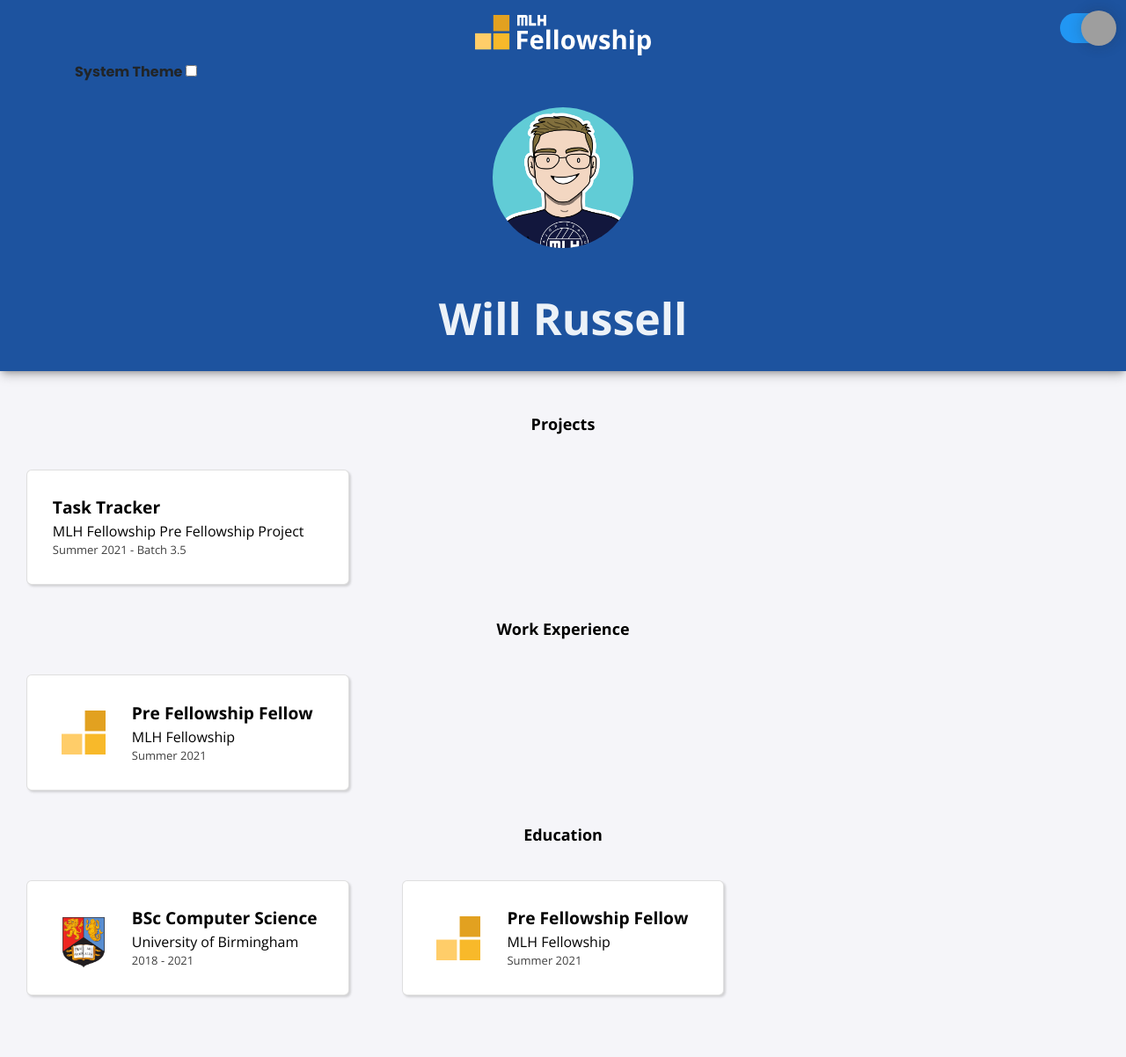
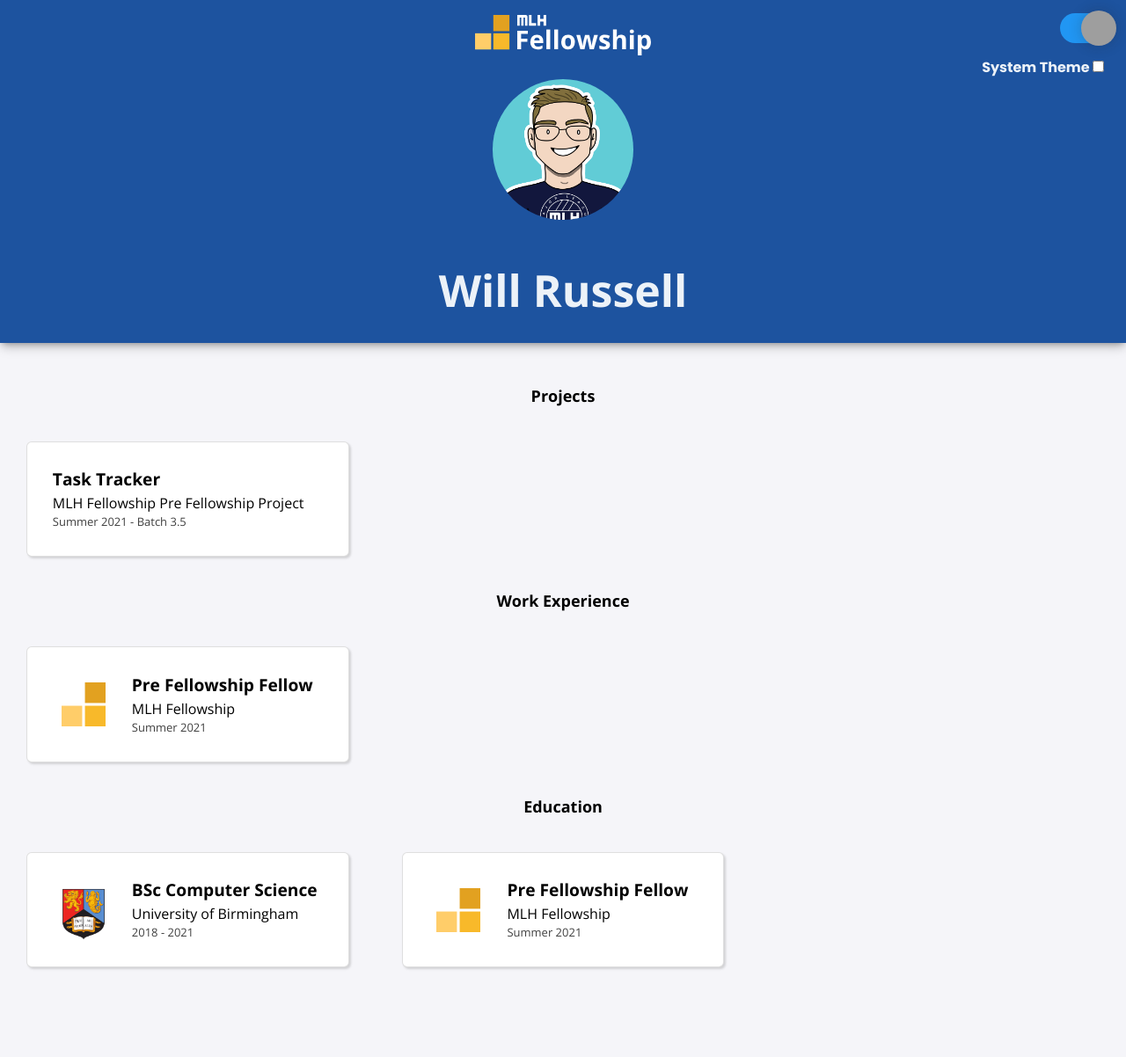
Before and after one commit to MLH-Fellowship/pod-3.1.1-portfolio, a Jekyll site: the page built from index.html, in a window 1280 px wide. Shown: the whole page at 88% size. Built offline with Jekyll 4.4.1, drawn with Linux system fonts in a browser that asks for light colours; nearby versions of some CDN libraries; after the commit the page ends 1170 px from its top, so only the background shows below that; grey boxes are pictures that could not be loaded.

Commit message:
darkTheme Toggle based on systemTheme

```diff
--- a/_sass/navbar.scss
+++ b/_sass/navbar.scss
@@ -44,6 +44,13 @@
     width: 60px;
     height: 34px;
 }
+.system-theme {
+    color: var(--fg-2);
+    position: absolute;
+    top: 65px;
+    right: 25px;
+}
+
 
   /* Hide default HTML checkbox */
 .switch input {
--- a/js/themeSwitcher.js
+++ b/js/themeSwitcher.js
@@ -1,13 +1,25 @@
+const systemTheme = document.getElementById('system-theme');
+
+if(localStorage.getItem('system-theme') == 'true'){
+  systemTheme.checked = true;
+} else {
+  systemTheme.checked = false;
+}
+
+systemTheme.addEventListener('change', () => {
+  localStorage.setItem('system-theme' , systemTheme.checked);
+});
+
 // Immediately invoked function to set the theme on initial load
 (function () {
-  if(document.getElementById('system-theme').checked){
+  if(localStorage.getItem('system-theme') == 'true'){
     systemThemeToggle();
     return;
   }
   setThemeOnLoad();
 })();
 
-/* Change theme based on System-Theme */
+/* Function Declarations */
 function systemThemeToggle() {
   if (window.matchMedia("(prefers-color-scheme: dark)").matches) {
     setTheme("theme-dark");
```
